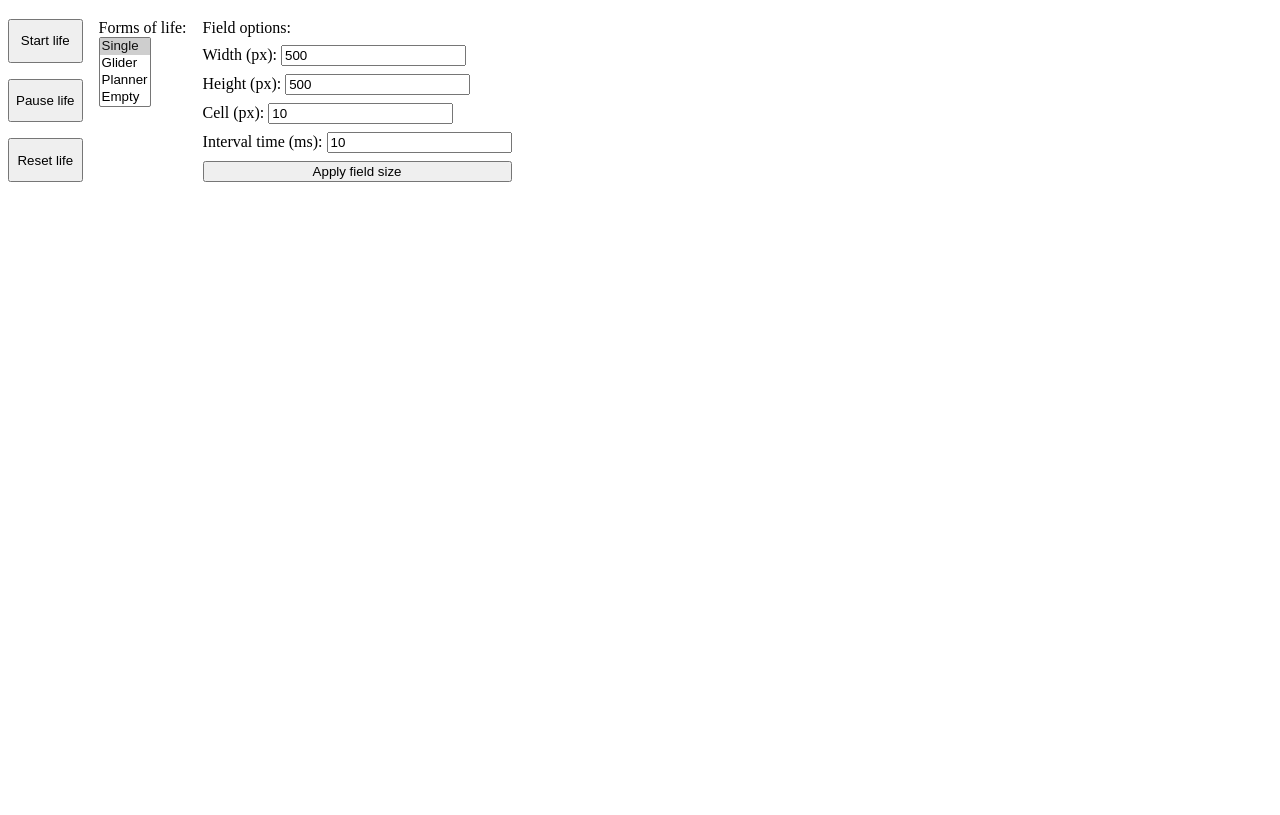
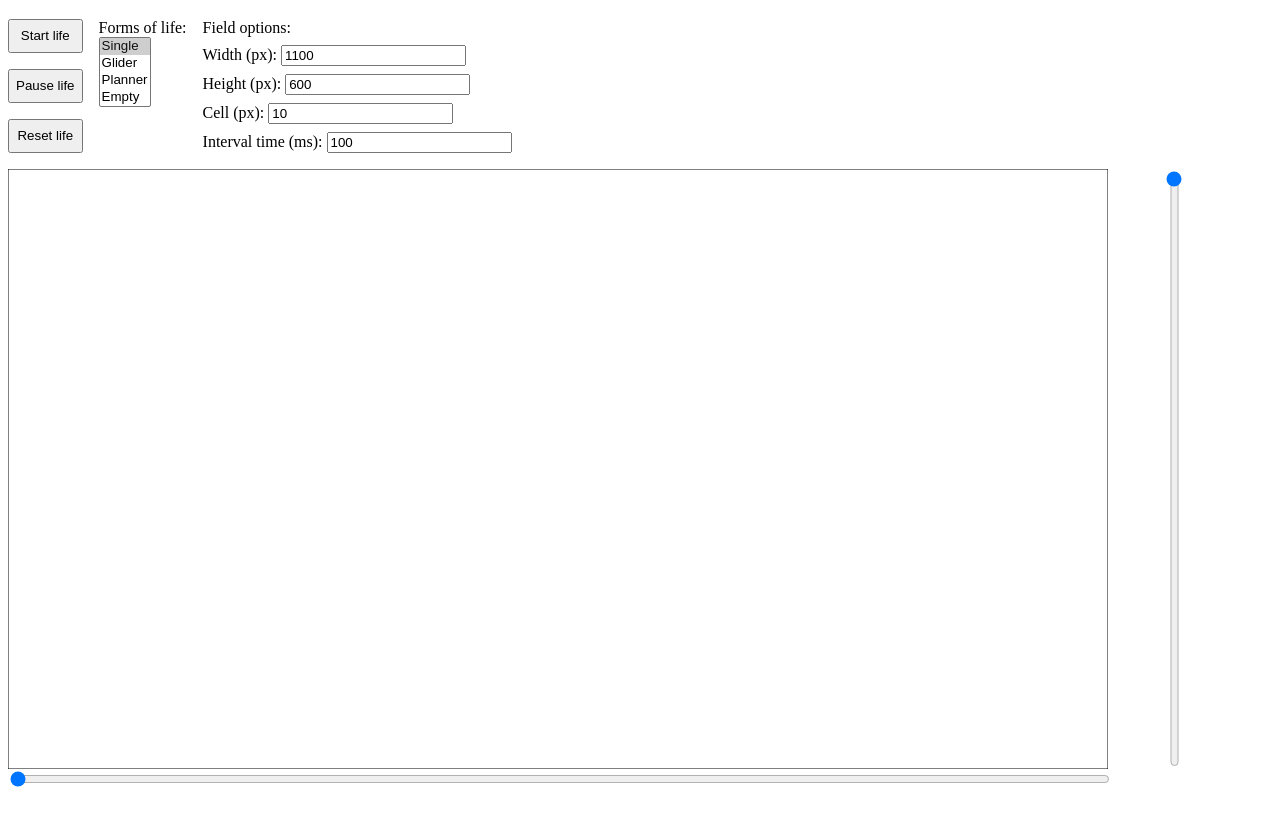
Before and after one commit to IlyaRedkin/game-of-life, a website: page index.html in a window 1280 px wide. Shown: the part 61-876 px from the top of the page. Drawn offline with Linux system fonts and the light colour scheme.

Commit message:
feat: scroll without empty element

```diff
--- a/index.css
+++ b/index.css
@@ -2,22 +2,18 @@
   position: relative;
 }
 
+.canvas-container {
+  margin-top: 16px;
+  display: flex;
+}
 .canvas-wrapper {
-  margin-top: 16px;
-}
-#scroll-container {
-  margin-top: 16px;
-  position: relative;
   width: 1100px;
   height: 600px;
-  overflow: auto;
 }
 
 #field-area {}
 #canvas {
-  /*position: absolute;*/
   cursor: none;
-  z-index: 1;
 }
 
 .field-controls {
@@ -39,3 +35,11 @@
 .life-controls button {
   height: 100%;
 }
+
+#horizontal {
+  width: 1100px;
+}
+#vertical {
+  appearance: slider-vertical;
+  transform: rotate(180deg);
+}
--- a/index.html
+++ b/index.html
@@ -17,52 +17,93 @@
 <script type="text/javascript" src="canvas.js"></script>
 <script>
   // defaults
-  let widthPx = 500;
-  let heightPx = 500;
+  let widthPx = 0;
+  let heightPx = 0;
   let cellSizePx = 10;
-  let intervalTime = 10;
+  let intervalTime = 100;
   let selectedFormOfLife = null;
   let cycleAliveMap = {};
 </script>
 <script>
   // util variables
-  let referencePoint = {y: 0, x:0};
+  let inputHorizontal
+  let inputVertical
 </script>
 <script>
   window.onload = function () {
     initPage();
   };
 
-  let scrollContainer
+  let visibleAreaContainer
+  let canvasElement
   let canvasContext
-  let scrollEl
 
   let from = {x: 0, y: 0}
   let to = {x: widthPx, y: heightPx}
 
   function updateScrollContainer() {
-    scrollContainer = document.querySelector("#scroll-container");
+    visibleAreaContainer = document.querySelector(".canvas-wrapper");
+    // defaults
+    const widthField = document.getElementById("field-width")
+    widthField.ariaValueMin  = visibleAreaContainer?.clientWidth;
+    widthField.value  = visibleAreaContainer?.clientWidth;
+
+    const heightField = document.getElementById("field-height")
+    heightField.ariaValueMin = visibleAreaContainer?.clientHeight;
+    heightField.value = visibleAreaContainer?.clientHeight;
   }
 
   function updateCanvasContext() {
-    canvasContext = getCanvasContext({width: scrollContainer?.clientWidth, height: scrollContainer?.clientHeight})
+    const width = visibleAreaContainer?.clientWidth
+    const height = visibleAreaContainer?.clientHeight
+    canvasElement = document.querySelector('#canvas');
+    canvasElement.width = width;
+    canvasElement.height = height;
+
+    canvasContext = canvasElement.getContext('2d');
   }
 
-  function clearCanvas () {
-    canvasContext.clearRect(0, 0, scrollContainer?.clientWidth, scrollContainer?.clientHeight)
+  function clearCanvas() {
+    canvasContext.clearRect(0, 0, visibleAreaContainer?.clientWidth, visibleAreaContainer?.clientHeight)
   }
 
-  function updateFieldArea() {
-    scrollEl = document.querySelector("#field-area");
-    scrollEl.style.width = `${widthPx}px`
-    scrollEl.style.height = `${heightPx}px`
-
-    from = {x: 0, y: 0};
-    to = {x: widthPx, y: heightPx}
-
-    clearCanvas()
+  let borderW
+  let borderH
+  function getDrawAreaDimensions() {
+    borderW = visibleAreaContainer?.clientWidth
+    borderH = visibleAreaContainer?.clientHeight
   }
 
+  function updateDrawSize() {
+    getDrawAreaDimensions()
+    from = {x: 0, y: 0};
+    to = {x: borderW, y: borderH}
+
+    inputVertical.value = '0'
+    inputHorizontal.value = '0'
+    updateScrollInputs()
+    updateGridHandler()
+  }
+
+  function moveDrawArea({ yOffset, xOffset }) {
+    getDrawAreaDimensions()
+    from = {
+      x: xOffset === null ? from.x : xOffset,
+      y: yOffset === null ? from.y : yOffset,
+    };
+    to = {
+      x: xOffset === null ? to.x : xOffset + borderW,
+      y: yOffset === null ? to.y : yOffset + borderH,
+  }
+    updateGridHandler()
+  }
+  function drawAreaBorder() {
+    getDrawAreaDimensions()
+    // canvas border
+    canvasContext.beginPath();
+    canvasContext.strokeStyle = 'black';
+    canvasContext.strokeRect(0, 0, borderW, borderH)
+  }
   function updateGridHandler() {
     clearCanvas()
     updateGrid({
@@ -71,37 +112,49 @@
       context: canvasContext,
       dataMap: cycleAliveMap
     });
+    drawAreaBorder()
+  }
+
+  function updateScrollInputs() {
+    inputHorizontal = document.querySelector("#horizontal");
+    inputVertical = document.querySelector("#vertical");
+
+    inputHorizontal.max = Math.max(widthPx - borderW, 0)
+    inputHorizontal.value = '0'
+
+    inputVertical.max = Math.max(heightPx - borderH, 0)
+    inputVertical.value = '0'
   }
 
   function initPage() {
     updateScrollContainer()
     updateCanvasContext()
-    updateFieldArea()
+    updateScrollInputs()
+    updateDrawSize()
+    updateGridHandler()
 
-    scrollContainer.addEventListener("scroll", (event) => {
-      const {scrollTop, scrollLeft, clientWidth, clientHeight} = event.target || {};
-      from = {x: scrollLeft, y: scrollTop};
-      to = {x: scrollLeft + clientWidth, y: scrollTop + clientHeight};
-    });
-
-    const canvasElement = document.querySelector('#canvas');
     canvasElement.addEventListener("mousemove", (event) => {
       updateGridHandler()
       const formOfLife = FORM_LIFE_COLLECTION[selectedFormOfLife || 'single']
       canvasContext.beginPath();
       canvasContext.strokeStyle = 'red';
       canvasContext.strokeRect(event.offsetX, event.offsetY, cellSizePx, cellSizePx);
-      drawLifeForm({ x: event.offsetX, y: event.offsetY}, formOfLife, canvasContext)
-      referencePoint = {y: parseInt(event.offsetY/cellSizePx, 10), x: parseInt(event.offsetX/cellSizePx, 10)}
+      drawLifeForm({x: event.offsetX, y: event.offsetY}, formOfLife, canvasContext)
     });
 
     canvasElement.addEventListener("mouseout", () => {
       updateGridHandler()
     });
 
-    canvasElement.addEventListener("click", () => {
+    canvasElement.addEventListener("click", (event) => {
       const formOfLife = FORM_LIFE_COLLECTION[selectedFormOfLife || 'single']
-      putNewFormOfLifeIntoPool(cycleAliveMap, formOfLife, referencePoint)
+      putNewFormOfLifeIntoPool(
+        cycleAliveMap,
+        formOfLife,
+        {
+          y: parseInt((event.offsetY + from.y) / cellSizePx, 10),
+          x: parseInt((event.offsetX + from.x) / cellSizePx, 10)
+        })
       updateGridHandler()
     });
   }
@@ -125,7 +178,6 @@
       })
       pointsToCheck = nextCyclePointsToCheck
       cycleAliveMap = newAliveMap
-      console.log('nextCyclePointsToCheck', nextCyclePointsToCheck.length)
       count += 1
 
       updateGrid({
@@ -134,37 +186,20 @@
         context: canvasContext,
         dataMap: cycleAliveMap
       });
+      drawAreaBorder()
     }, intervalTime)
   }
 
   const startGame = () => {
     getCycles(cycleAliveMap)
-    const canvasElement = document.querySelector('#canvas');
-    canvasElement.style.zIndex = '1'
   }
   const pauseGame = () => {
     clearInterval(intervalId)
-    const canvasElement = document.querySelector('#canvas');
-    canvasElement.style.zIndex = 'initial'
   }
   const resetGame = () => {
     clearInterval(intervalId)
     cycleAliveMap = {}
-    const canvasElement = document.querySelector('#canvas');
-    canvasElement.style.zIndex = 'initial'
     clearCanvas()
-  }
-
-  const updateField = () => {
-    updateScrollContainer()
-    updateCanvasContext()
-    updateFieldArea()
-
-    updateGrid({
-      from,
-      to,
-      context: canvasContext
-    });
   }
 </script>
 
@@ -198,6 +233,7 @@
           <script>
             const onWidthChange = (input) => {
               widthPx = Number(input.value)
+              updateDrawSize()
             }
             document.getElementById("field-width").value = widthPx;
           </script>
@@ -208,6 +244,7 @@
           <script>
             const onHeightChange = (input) => {
               heightPx = Number(input.value)
+              updateDrawSize()
             }
             document.getElementById("field-height").value = heightPx;
           </script>
@@ -218,6 +255,7 @@
           <script>
             const onCellSizeChange = (input) => {
               cellSizePx = Number(input.value)
+              updateGridHandler()
             }
             document.getElementById("cell-size").value = cellSizePx;
           </script>
@@ -228,21 +266,34 @@
           <script>
             const onIntervalTimeChange = (input) => {
               intervalTime = Number(input.value)
+              updateGridHandler()
             }
             document.getElementById("interval-time").value = intervalTime;
           </script>
         </div>
-        <button onclick="updateField()">Apply field size</button>
       </div>
     </div>
 
   </div>
-  <div class="canvas-wrapper">
-    <canvas id="canvas"></canvas>
+  <div class="canvas-container">
+    <div class="canvas-wrapper">
+      <canvas id="canvas"></canvas>
+    </div>
+    <input id="vertical" type="range" min="0" max="3.14" step="any" onchange="onVerticalChange(this)"/>
+    <script>
+      const onVerticalChange = (input) => {
+        const vValue = Number(input.value);
+        moveDrawArea({ yOffset: vValue, xOffset: null });
+      }
+    </script>
   </div>
-  <div id="scroll-container">
-    <div id="field-area"></div>
-  </div>
+  <input id="horizontal" type="range" min="0" max="3.14" step="any" onchange="onHorizontalChange(this)"/>
+  <script>
+    const onHorizontalChange = (input) => {
+      const hValue = Number(input.value);
+      moveDrawArea({ xOffset: hValue, yOffset: null });
+    }
+  </script>
 </div>
 </body>
 </html>
```
